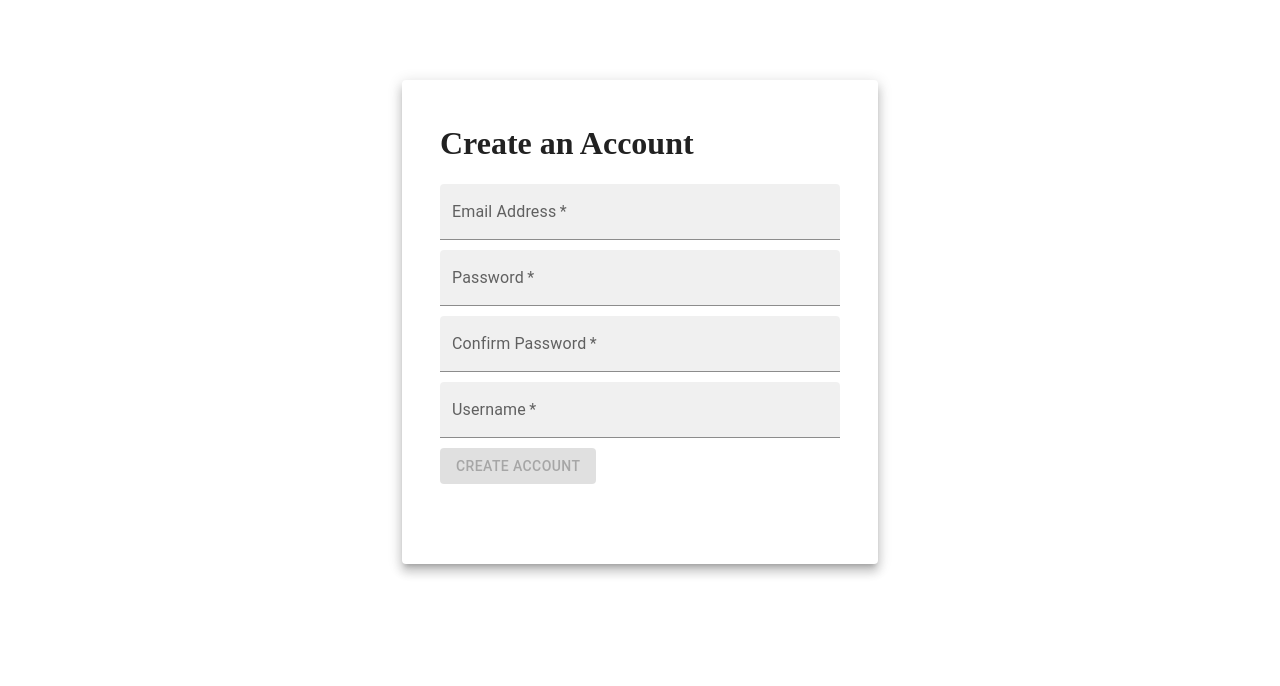
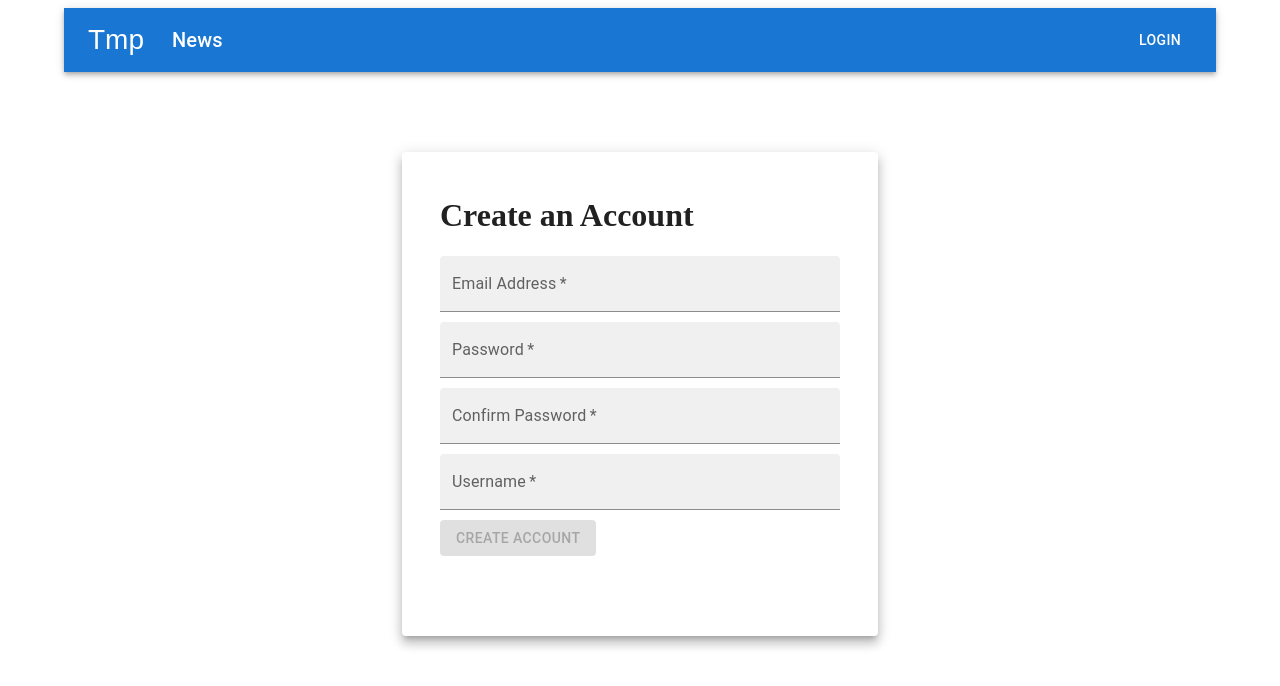
Before and after one commit to NerdyWithZainab/video-annotator, a Next.js app: page /create-account in a window 1280 px wide. Shown: the top 686 px of the page. Built offline with nearby package versions, Linux system fonts and the light colour scheme; no server answers.

Commit message:
add boilerplate NavBar

```diff
--- /dev/null
+++ b/components/Navbar/index.tsx
@@ -0,0 +1,45 @@
+import AppBar from "@mui/material/AppBar";
+import Toolbar from "@mui/material/Toolbar";
+import Typography from "@mui/material/Typography";
+import Button from "@mui/material/Button";
+import IconButton from "@mui/material/IconButton";
+// import MenuIcon from "@mui/icons-material/Menu";
+import { AuthContext } from "../../contexts/authContext";
+import { useContext } from "react";
+
+const Navbar: React.FC = () => {
+  const { auth, loading } = useContext(AuthContext);
+  const currentUser = auth?.currentUser;
+
+  const handleLogout = () => {
+    auth.signOut();
+    // @TODO I think I need a custom hook to handle listening for this state change
+  };
+  return (
+    <AppBar position="static">
+      <Toolbar>
+        <IconButton
+          size="large"
+          edge="start"
+          color="inherit"
+          aria-label="menu"
+          sx={{ mr: 2 }}
+        >
+          Tmp
+          {/* <MenuIcon /> */}
+        </IconButton>
+        <Typography variant="h6" component="div" sx={{ flexGrow: 1 }}>
+          News
+        </Typography>
+        {!currentUser && <Button color="inherit">Login</Button>}
+        {currentUser && (
+          <Button color="inherit" onClick={handleLogout}>
+            Logout
+          </Button>
+        )}
+      </Toolbar>
+    </AppBar>
+  );
+};
+
+export default Navbar;
--- a/pages/_app.tsx
+++ b/pages/_app.tsx
@@ -9,6 +9,7 @@ import { getAnalytics } from "firebase/analytics";
 import { firebaseConfig } from "../firebase";
 import { getAuth, Auth } from "firebase/auth";
 import { AuthContext } from "../contexts/authContext";
+import Navbar from "../components/Navbar";
 // import { wrapper } from "../firebase";
 
 export default function App({ Component, pageProps }: AppProps) {
@@ -35,6 +36,7 @@ export default function App({ Component, pageProps }: AppProps) {
         defaultLocale="en"
       >
         <Container>
+          <Navbar></Navbar>
           <Component {...pageProps} />
         </Container>
       </IntlProvider>
```
Also changed, not shown: 1 other file (tests, documents, lock files or other folders).
